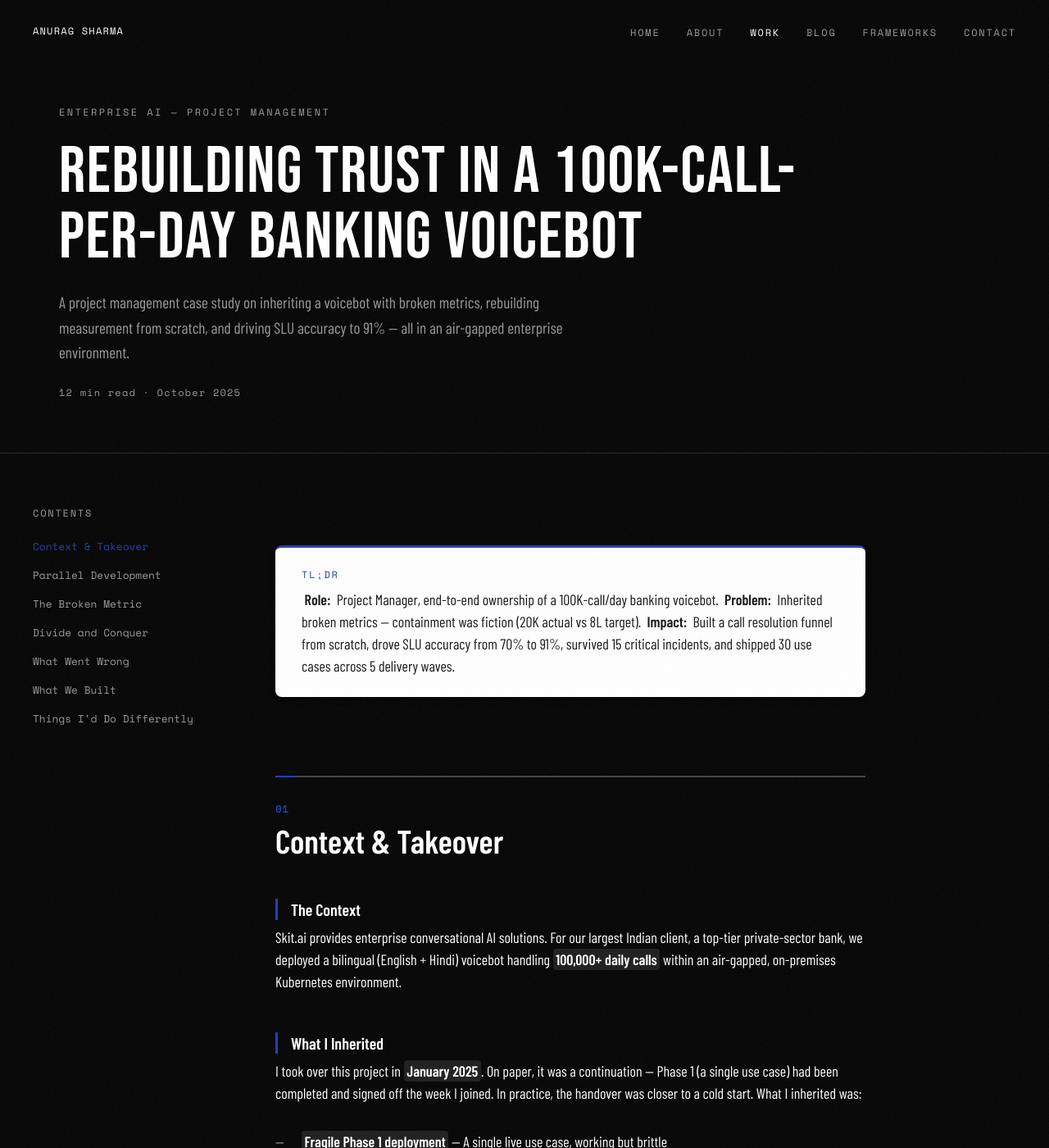
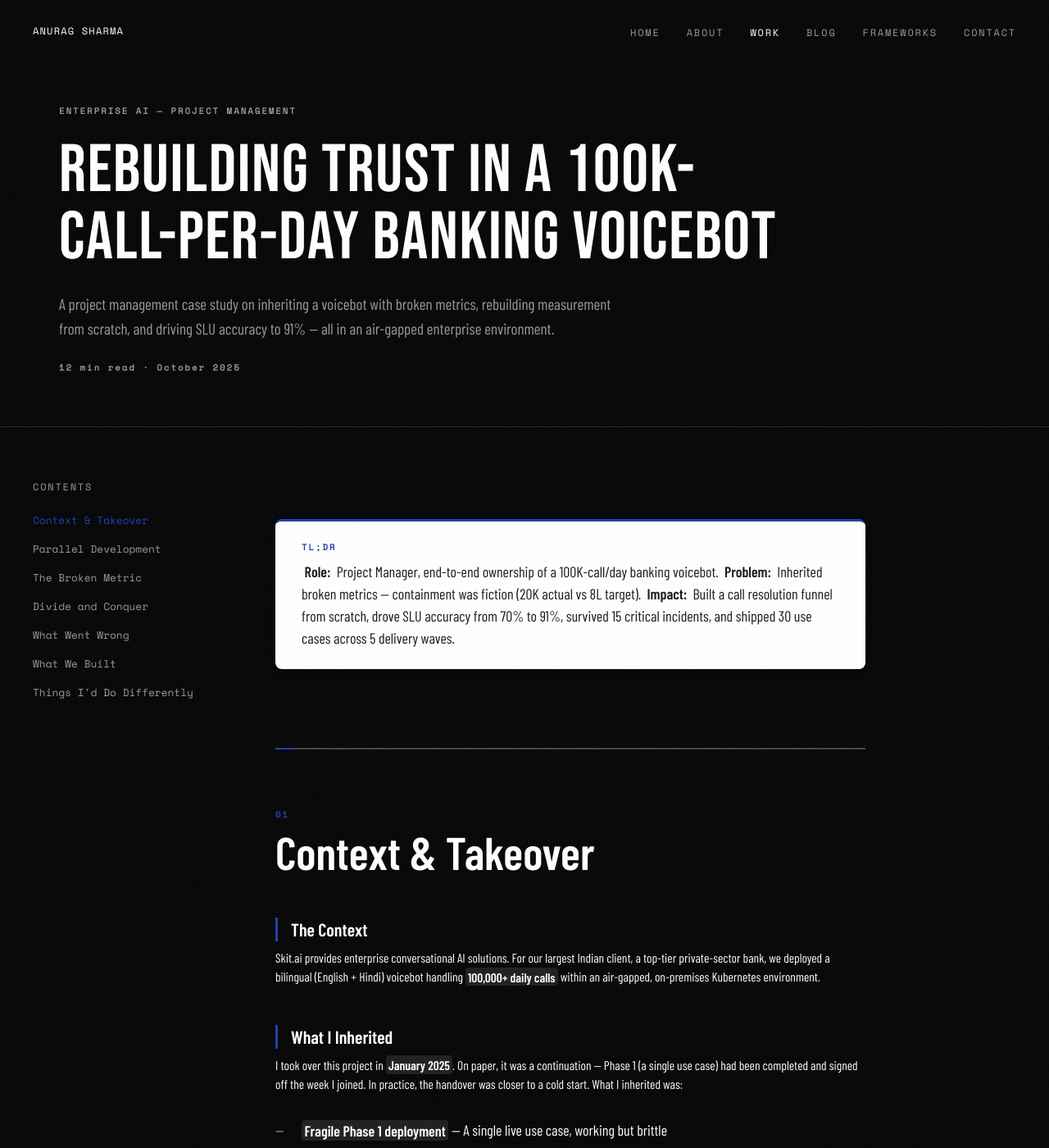
Before and after one commit to Arcanag/arcanag.github.io, a Jekyll site: the page built from _case-studies/banking-voicebot.md, in a window 1280 px wide and 1400 px high. Shown: the whole window at 82% size. Built offline with Jekyll 4.4.1, drawn with Linux system fonts in a browser that asks for light colours.

Commit message:
feat: Implement Sam's typographic scale design system for case studies
9-tier scale (82px→15.5px, 5.3:1 range) scoped to .case-study pages.
New tokens, updated existing components, added .cs2-* classes for
shift-quotes, swap-words, data typography, watermarks, and final sections.
900px mobile breakpoint preserves tier ratios proportionally.

Co-Authored-By: Claude Opus 4.6 (1M context) <noreply@anthropic.com>

```diff
--- a/_case-studies/banking-voicebot.md
+++ b/_case-studies/banking-voicebot.md
@@ -90,6 +90,7 @@ The bank's leadership was heavily focused on ROI. Our contractual commitment was
 {: #parallel-development}
 
 While the team was fighting fires on the live system — fixing metrics, stabilizing infrastructure, and absorbing security mandates — we were simultaneously building the next generation of the product.
+{: .cs2-lead}
 
 Phase 2 encompassed **30 new use cases** across five banking skill groups. Crucially, this phase introduced three completely new product categories: **NRI Account, Current Account, and Loan**. These categories were entirely absent from the existing model, API landscape, and flow design — each brought its own complex NLU requirements and compliance gates.
 
@@ -131,6 +132,7 @@ Four subsequent batches were in various stages of development, with UAT targets
 {: #the-broken-metric}
 
 **Containment rate** — the percentage of calls fully resolved by the AI without human handoff — was our primary business metric. Transitioning into January, internal reports showed a severe, unexplained plunge. The most alarming part wasn't the decline itself — it was the lack of clarity behind it.
+{: .cs2-lead}
 
 A colleague frankly admitted: nobody understood the cause of the crash, and worse, there was zero confidence that our tracking calculations were even correct.
 
@@ -200,6 +202,7 @@ The most critical structural change was eliminating the confusion between a "con
 {: #divide-and-conquer-triaging-system-failures}
 
 With accurate data in hand, three failure patterns emerged — each requiring a different team and approach:
+{: .cs2-lead}
 
 - **Intent classification gaps.** The SLU model was inherited from Voicebot 1.0, which was originally just a simple call-steering bot with 20 intents. Over time, new intents had been bolted on without proper cleanup, and the architecture was never restructured to handle the bank's massive scope of **300+ use cases**. While SLU performance sat at around **70%** for the intents it was explicitly trained for, the model consistently failed on complex utterances like indirect requests or multi-intents. Anything outside this fragile intent universe was immediately escalated to a human agent.
 - **Authentication failures.** This was the finding that changed priorities. A staggering **47% of callers failed after entering their OTP.** Digging into the data, we discovered this was driven by critical DTMF input bugs, specifically failures to capture the first digit or timing out during inter-digit inputs. Surfaced directly in a joint meeting with the bank's team, this meant that even perfectly classified intents were losing customers downstream before they could complete their requests.
@@ -254,6 +257,7 @@ I organized the work into **three squads**: Squad 1 (maintenance and bug fixes),
 {: #what-went-wrong}
 
 This section exists because I believe case studies that only show wins aren't useful. Here's what didn't go as planned:
+{: .cs2-lead}
 
 ### Architectural Mismatch
 
@@ -290,6 +294,7 @@ Absorbing these mandates without stalling our containment initiatives required r
 {: #what-we-built}
 
 Despite the setbacks, the project delivered meaningful improvement across multiple dimensions:
+{: .cs2-lead}
 
 **Measurement integrity.** We fixed **50+ containment bugs** that were skewing the data. We overhauled the underlying analytics pipeline and debugged the existing dashboards to ensure complete data accuracy.
 
--- a/css/main.css
+++ b/css/main.css
@@ -54,6 +54,23 @@
   --transition-fast: 0.15s ease;
   --transition-base: 0.3s ease;
   --transition-reveal: 0.5s ease;
+}
+
+/* --- a-cs) Case Study Typographic Scale (Sam's Rules) --- */
+.case-study {
+  --cs-display:     clamp(3.25rem, 7vw, 5.125rem);    /* 52px → 82px */
+  --cs-section:     clamp(2.25rem, 5vw, 3.5rem);       /* 36px → 56px */
+  --cs-statement:   clamp(1.625rem, 3.5vw, 2.25rem);   /* 26px → 36px */
+  --cs-subhead:     1.375rem;                            /* 22px */
+  --cs-pullquote:   clamp(1.0625rem, 2vw, 1.25rem);    /* 17px → 20px */
+  --cs-lead:        clamp(1rem, 1.8vw, 1.1875rem);     /* 16px → 19px */
+  --cs-body:        0.96875rem;                          /* 15.5px */
+  --cs-aside:       0.875rem;                            /* 14px */
+  --cs-label:       0.65625rem;                          /* 10.5px */
+  --cs-section-pad: clamp(2.925rem, 6.5vw, 4.55rem);   /* ~1.3× section heading */
+  --cs-final-words: clamp(3rem, 8vw, 5rem);             /* 48px → 80px */
+  --cs-final-quote: clamp(1.1875rem, 2.5vw, 1.5rem);   /* 19px → 24px */
+  --cs-bg-word:     clamp(8.75rem, 20vw, 15rem);        /* 140px → 240px */
 }
 
 /* --- a-1) Skip Link & Accessibility --- */
@@ -454,7 +471,8 @@ hr { border: none; border-top: 1px solid var(--color-border); margin: var(--spac
 }
 .case-study-hero__label {
   font-family: var(--font-mono);
-  font-size: var(--text-xs);
+  font-size: var(--cs-label);
+  font-weight: 700;
   letter-spacing: 0.2em;
   text-transform: uppercase;
   color: var(--color-text-muted);
@@ -462,13 +480,13 @@ hr { border: none; border-top: 1px solid var(--color-border); margin: var(--spac
 }
 .case-study-hero__title {
   font-family: var(--font-display);
-  font-size: clamp(2.5rem, 7vw, 5rem);
+  font-size: var(--cs-display);
   font-weight: 400;
   line-height: 1.0;
   max-width: 900px;
 }
 .case-study-hero__description {
-  font-size: 1.2rem;
+  font-size: var(--cs-lead);
   color: var(--color-text-muted);
   max-width: 680px;
   margin-top: var(--space-md);
@@ -476,8 +494,9 @@ hr { border: none; border-top: 1px solid var(--color-border); margin: var(--spac
 }
 .case-study-hero__meta {
   font-family: var(--font-mono);
-  font-size: var(--text-xs);
-  letter-spacing: 0.1em;
+  font-size: var(--cs-label);
+  font-weight: 700;
+  letter-spacing: 0.2em;
   color: var(--color-text-muted);
   margin-top: var(--space-md);
 }
@@ -518,9 +537,10 @@ hr { border: none; border-top: 1px solid var(--color-border); margin: var(--spac
   counter-reset: section;
 }
 .case-study-content h2 {
+  font-size: var(--cs-section);
   margin-top: var(--space-3xl);
   margin-bottom: var(--space-sm);
-  padding-top: var(--space-lg);
+  padding-top: var(--cs-section-pad);
   border-top: 2px solid var(--color-border-mid);
   position: relative;
   counter-increment: section;
@@ -529,8 +549,9 @@ hr { border: none; border-top: 1px solid var(--color-border); margin: var(--spac
   content: counter(section, decimal-leading-zero);
   display: block;
   font-family: var(--font-mono);
-  font-size: var(--text-xs);
-  letter-spacing: 0.1em;
+  font-size: var(--cs-label);
+  font-weight: 700;
+  letter-spacing: 0.2em;
   color: var(--color-accent);
   margin-bottom: var(--space-xs);
 }
@@ -544,12 +565,13 @@ hr { border: none; border-top: 1px solid var(--color-border); margin: var(--spac
   background: var(--color-accent);
 }
 .case-study-content h3 {
+  font-size: var(--cs-subhead);
   margin-top: var(--space-xl);
   margin-bottom: var(--space-xs);
   border-left: 3px solid var(--color-accent);
   padding-left: var(--space-sm);
 }
-.case-study-content p { margin-bottom: var(--space-lg); }
+.case-study-content p { font-size: var(--cs-body); margin-bottom: var(--space-lg); }
 .case-study-content h2 + p::first-letter {
   font-family: var(--font-display);
   font-size: 2.5em;
@@ -580,7 +602,7 @@ hr { border: none; border-top: 1px solid var(--color-border); margin: var(--spac
   border-left: 4px solid var(--color-accent);
   padding: var(--space-md) var(--space-lg);
   margin: var(--space-2xl) 0;
-  font-size: 1.1em;
+  font-size: var(--cs-pullquote);
   border-radius: 0 var(--radius-md) var(--radius-md) 0;
   background: var(--color-surface-light);
   box-shadow: var(--shadow-sm);
@@ -628,7 +650,7 @@ hr { border: none; border-top: 1px solid var(--color-border); margin: var(--spac
 }
 .viz figcaption {
   font-family: var(--font-mono);
-  font-size: var(--text-xs);
+  font-size: var(--cs-aside);
   letter-spacing: 0.05em;
   color: var(--color-text-muted);
   padding: var(--space-xs) var(--space-sm);
@@ -675,15 +697,18 @@ hr { border: none; border-top: 1px solid var(--color-border); margin: var(--spac
 }
 .metric-box__label {
   font-family: var(--font-mono);
-  font-size: var(--text-xs);
-  letter-spacing: 0.1em;
+  font-size: var(--cs-label);
+  font-weight: 700;
+  letter-spacing: 0.2em;
   text-transform: uppercase;
   color: var(--color-text-muted-on-light);
   min-width: 140px;
 }
 .metric-box__number {
   font-family: var(--font-display);
-  font-size: 3rem;
+  font-size: var(--cs-statement);
+  font-weight: 900;
+  letter-spacing: -0.03em;
   line-height: 1;
   color: var(--color-text-on-light);
 }
@@ -712,8 +737,9 @@ hr { border: none; border-top: 1px solid var(--color-border); margin: var(--spac
   content: 'KEY TAKEAWAY';
   display: block;
   font-family: var(--font-mono);
-  font-size: var(--text-xs);
-  letter-spacing: 0.15em;
+  font-size: var(--cs-label);
+  font-weight: 700;
+  letter-spacing: 0.2em;
   text-transform: uppercase;
   color: var(--color-accent);
   margin-bottom: var(--space-xs);
@@ -731,8 +757,9 @@ hr { border: none; border-top: 1px solid var(--color-border); margin: var(--spac
   content: 'TL;DR';
   display: block;
   font-family: var(--font-mono);
-  font-size: var(--text-xs);
-  letter-spacing: 0.15em;
+  font-size: var(--cs-label);
+  font-weight: 700;
+  letter-spacing: 0.2em;
   text-transform: uppercase;
   color: var(--color-accent);
   margin-bottom: var(--space-xs);
@@ -740,7 +767,7 @@ hr { border: none; border-top: 1px solid var(--color-border); margin: var(--spac
 /* Statement block */
 .statement {
   font-family: var(--font-heading);
-  font-size: clamp(1.5rem, 3vw, 2rem);
+  font-size: var(--cs-statement);
   font-weight: 700;
   line-height: 1.25;
   color: var(--color-text-on-light);
@@ -762,8 +789,8 @@ hr { border: none; border-top: 1px solid var(--color-border); margin: var(--spac
 }
 .testimonial__sentiment {
   font-family: var(--font-mono);
-  font-size: var(--text-xs);
-  letter-spacing: 0.15em;
+  font-size: var(--cs-label);
+  letter-spacing: 0.2em;
   text-transform: uppercase;
   color: var(--color-accent);
   margin-bottom: var(--space-xs);
@@ -771,7 +798,7 @@ hr { border: none; border-top: 1px solid var(--color-border); margin: var(--spac
 }
 .testimonial__quote {
   font-family: var(--font-heading);
-  font-size: clamp(1.125rem, 2vw, 1.25rem);
+  font-size: var(--cs-pullquote);
   font-style: italic;
   color: var(--color-text-on-light);
   margin-bottom: var(--space-sm);
@@ -779,7 +806,7 @@ hr { border: none; border-top: 1px solid var(--color-border); margin: var(--spac
 }
 .testimonial__attribution {
   font-family: var(--font-mono);
-  font-size: var(--text-xs);
+  font-size: var(--cs-aside);
   color: #666;
   letter-spacing: 0.05em;
 }
@@ -809,6 +836,104 @@ hr { border: none; border-top: 1px solid var(--color-border); margin: var(--spac
   width: 8px; height: 8px;
   border-radius: 50%;
   background: var(--color-border-mid);
+}
+
+/* --- i-2) Case Study v2 Components (Sam's Rules) --- */
+
+/* Lead paragraph — heavier than body, lighter than pullquote */
+.cs2-lead { font-size: var(--cs-lead); line-height: 1.6; }
+
+/* Shift-quote — "stop and think" moment, 2-3 per case study max */
+.cs2-shift-quote {
+  font-family: var(--font-heading);
+  font-size: var(--cs-statement);
+  font-weight: 700;
+  line-height: 1.25;
+  margin: var(--space-2xl) 0;
+  padding: var(--space-lg) 0;
+  border-top: 2px solid var(--color-accent);
+  border-bottom: 1px solid var(--color-border);
+}
+
+/* Swap words — before/after comparison */
+.cs2-swap {
+  display: flex;
+  align-items: center;
+  gap: var(--space-md);
+  margin: var(--space-xl) 0;
+}
+.cs2-swap__word {
+  font-family: var(--font-display);
+  font-size: var(--cs-statement);
+  font-weight: 900;
+  letter-spacing: -0.03em;
+  line-height: 1;
+}
+.cs2-swap__word--before {
+  text-decoration: line-through;
+  color: var(--color-text-muted);
+}
+.cs2-swap__word--after { color: var(--color-accent); }
+.cs2-swap__arrow { font-size: 30px; color: var(--color-text-muted); }
+
+/* Data as typography — poster-weight numbers */
+.cs2-data {
+  font-family: var(--font-display);
+  font-size: clamp(2.25rem, 5vw, 3rem);
+  font-weight: 900;
+  letter-spacing: -0.03em;
+  line-height: 1;
+}
+
+/* Accent element sizes */
+.cs2-inquiry-arrow { font-size: 28px; color: var(--color-accent); }
+.cs2-observation-icon { font-size: 22px; }
+.cs2-pain-list li::before {
+  content: '\00D7';
+  font-size: 18px;
+  color: var(--color-accent);
+  position: absolute;
+  left: calc(-1 * var(--space-lg));
+}
+
+/* Aside text — footnote energy */
+.cs2-aside {
+  font-size: var(--cs-aside);
+  color: var(--color-text-muted);
+}
+
+/* Background watermark */
+.cs2-bg-word {
+  position: absolute;
+  font-family: var(--font-display);
+  font-size: var(--cs-bg-word);
+  opacity: 0.022;
+  pointer-events: none;
+  user-select: none;
+  z-index: 0;
+  line-height: 1;
+}
+
+/* Final section — second-most memorable moment */
+.cs2-final {
+  position: relative;
+  padding: 88px 0;
+  text-align: center;
+}
+.cs2-final__words {
+  font-family: var(--font-display);
+  font-size: var(--cs-final-words);
+  line-height: 1.05;
+  margin-bottom: var(--space-xl);
+}
+.cs2-final__quote {
+  font-family: var(--font-heading);
+  font-size: var(--cs-final-quote);
+  font-style: italic;
+  line-height: 1.5;
+  max-width: 640px;
+  margin: 0 auto;
+  color: var(--color-text-muted);
 }
 
 /* --- j-1) Blog Post Tags --- */
@@ -1061,6 +1186,18 @@ hr { border: none; border-top: 1px solid var(--color-border); margin: var(--spac
   .case-study-body { gap: var(--space-xl); }
 }
 
+@media (max-width: 900px) {
+  .case-study {
+    --cs-display:     3rem;       /* 48px (58% of 82px) */
+    --cs-section:     2.25rem;    /* 36px (64% of 56px) */
+    --cs-statement:   1.5rem;     /* 24px (67% of 36px) */
+    --cs-section-pad: 2.925rem;   /* ~1.3 × 36px */
+    --cs-final-words: 3rem;       /* 48px (60% of 80px) */
+  }
+  .cs2-swap__word { font-size: 1.75rem; }  /* 28px (67% of 42px) */
+  .cs2-swap__arrow { font-size: 24px; }
+}
+
 @media (max-width: 768px) {
   :root {
     --text-hero: clamp(2.5rem, 12vw, 4rem);
```
Also changed, not shown: _case-studies/agentic-pm.md (+4 -0 lines), _case-studies/career-enabler.md (+5 -0 lines).
